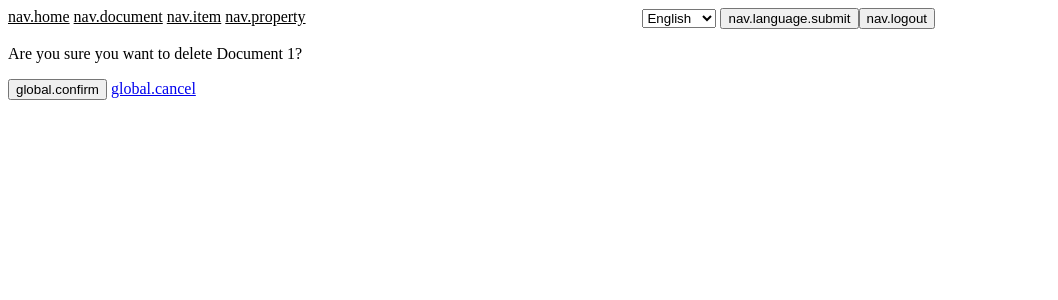
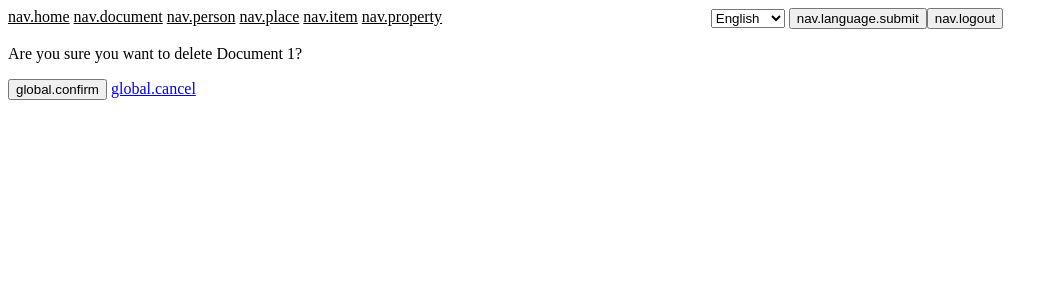
Before and after one commit to CedricTarbouriech/PyWikibase, a Django app: page /document/delete/1/ in a window 1280 px wide. Shown: the top 300 px of the page, without its empty margins (0-1058 px from the left). Run offline with Django 5.2, Linux system fonts and the light colour scheme; the visitor is signed in with stand-in values (Sample User, id 1); some libraries are stand-ins or nearby versions.

Commit message:
Added back links to person and place lists

```diff
--- a/pecunia/templates/base.html
+++ b/pecunia/templates/base.html
@@ -22,8 +22,8 @@
         <div>
             <a class="button" style="color: black" href='{% url "index" %}'>{% trans 'nav.home' %}</a>
             <a class="button" style="color: black" href='{% url "document_list" %}'>{% trans 'nav.document' %}</a>
-            {#            <a class="button" style="color: black" href='{% url "person_list" %}' disabled>{% trans 'nav.person' %}</a>#}
-            {#            <a class="button" style="color: black" href='{% url "place_list" %}' disabled>{% trans 'nav.place' %}</a>#}
+            <a class="button" style="color: black" href='{% url "person_list" %}' disabled>{% trans 'nav.person' %}</a>
+            <a class="button" style="color: black" href='{% url "place_list" %}' disabled>{% trans 'nav.place' %}</a>
             <a class="button" style="color: black" href='{% url "item_list" %}'>{% trans 'nav.item' %}</a>
             <a class="button" style="color: black" href='{% url "property_list" %}'>{% trans 'nav.property' %}</a>
         </div>
```
Also changed, not shown: locale/en/LC_MESSAGES/django.po, locale/fr/LC_MESSAGES/django.po.
